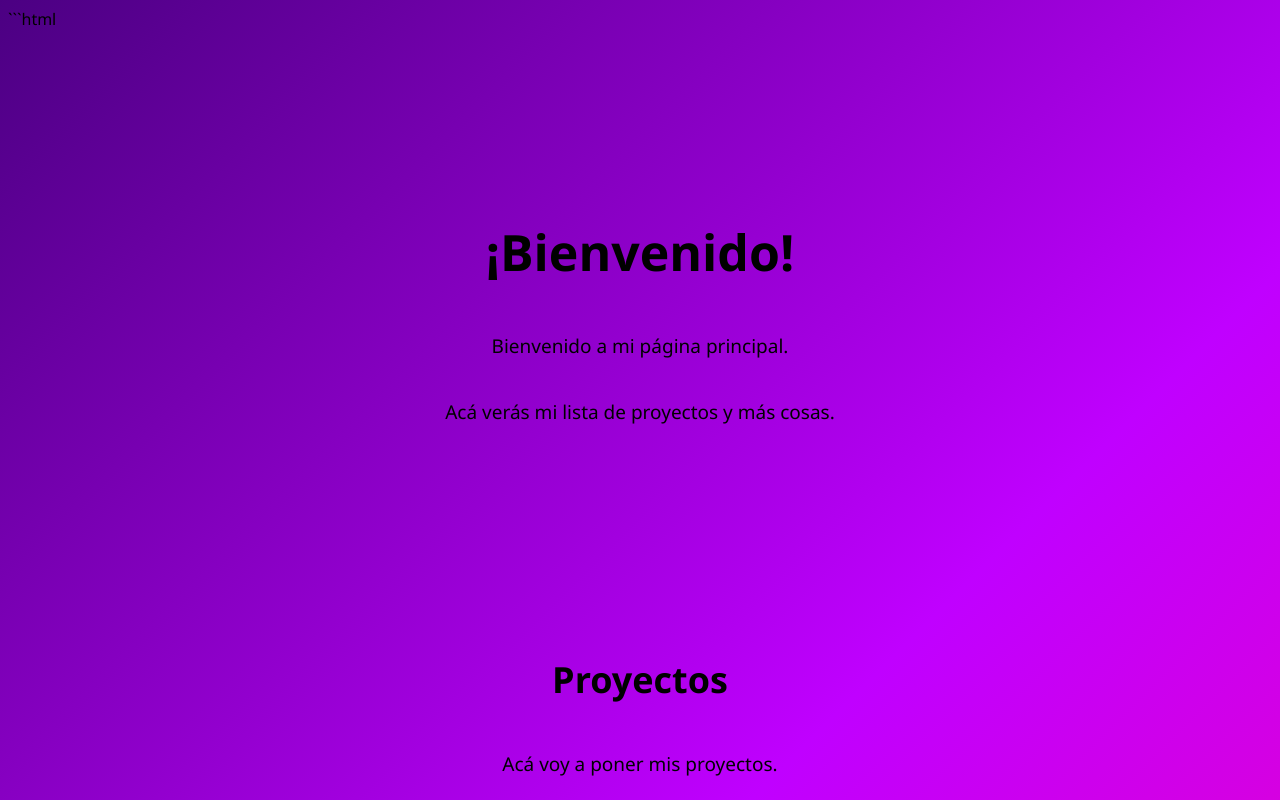
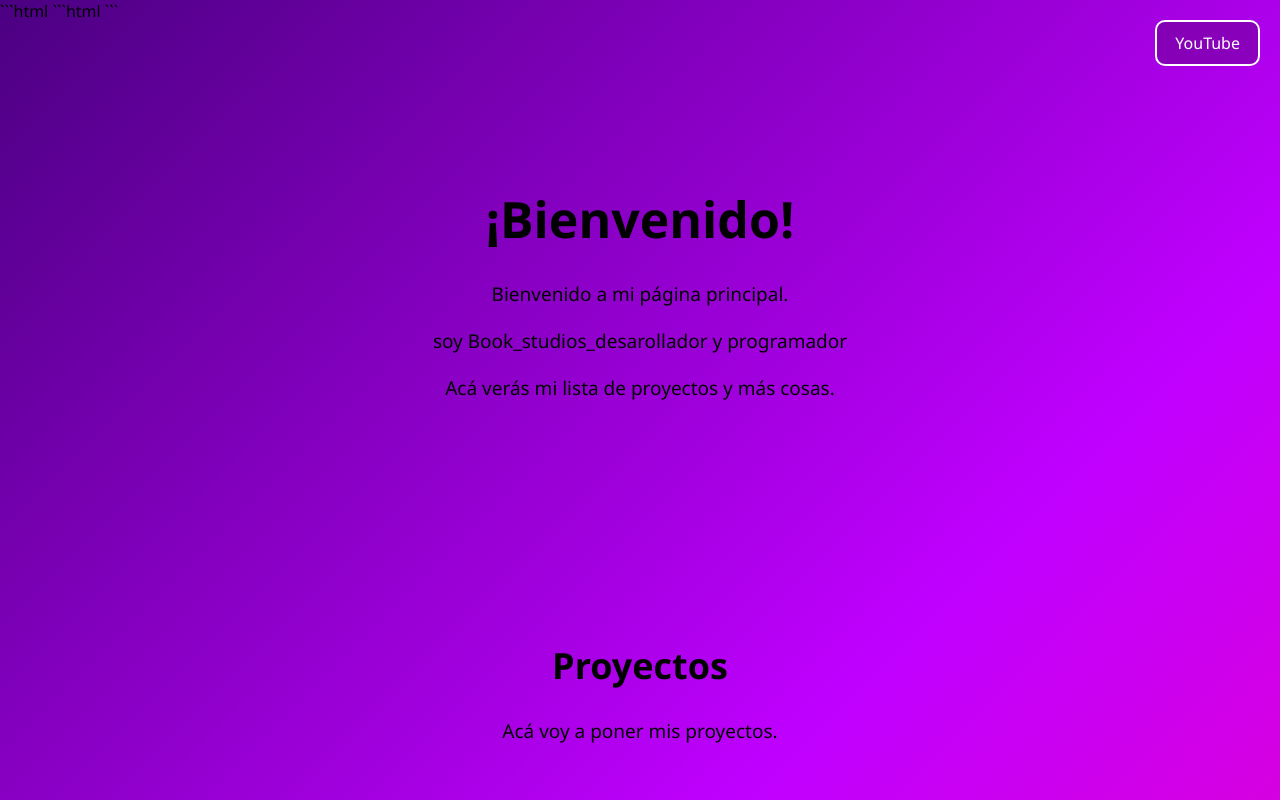
Before and after one commit to potatos-dev/mi-primerweb, a plain HTML site: page index.html in a window 1280 px wide. Shown: the top 800 px of the page. Drawn offline with Linux system fonts and the light colour scheme.

Commit message:
actualizar

````diff
--- a/index.html
+++ b/index.html
@@ -12,12 +12,20 @@
 
 <body>
 
+  ```html
+<a class="youtube-link" href="https://www.youtube.com/" target="_blank">
+    YouTube
+</a>
+```
+
+
     <div class="container">
 
         <section>
             <h1>¡Bienvenido!</h1>
 
             <p>Bienvenido a mi página principal.</p>
+            <p>soy Book_studios_desarollador y programador</p>
             <p>Acá verás mi lista de proyectos y más cosas.</p>
         </section>
 
@@ -45,6 +53,9 @@
 
     <script src="script.js"></script>
 
+    <section1>
+      mi youtube
+    </section1>
 </body>
 </html>
 ```
--- a/style.css
+++ b/style.css
@@ -1,4 +1,4 @@
-```css
+
 * {
     margin: 0;
     padding: 0;
@@ -60,4 +60,29 @@ a:hover {
     color: #8a00a8;
     transform: scale(1.05);
 }
-```
+
+
+.youtube-link {
+    position: fixed;
+    top: 20px;
+    right: 20px;
+
+    padding: 10px 18px;
+    border: 2px solid white;
+    border-radius: 10px;
+
+    color: white;
+    background: rgba(0, 0, 0, 0.2);
+
+    font-size: 16px;
+    text-decoration: none;
+    z-index: 1000;
+
+    transition: 0.3s;
+}
+
+.youtube-link:hover {
+    background: white;
+    color: #ff0055;
+    transform: scale(1.05);
+}
````
